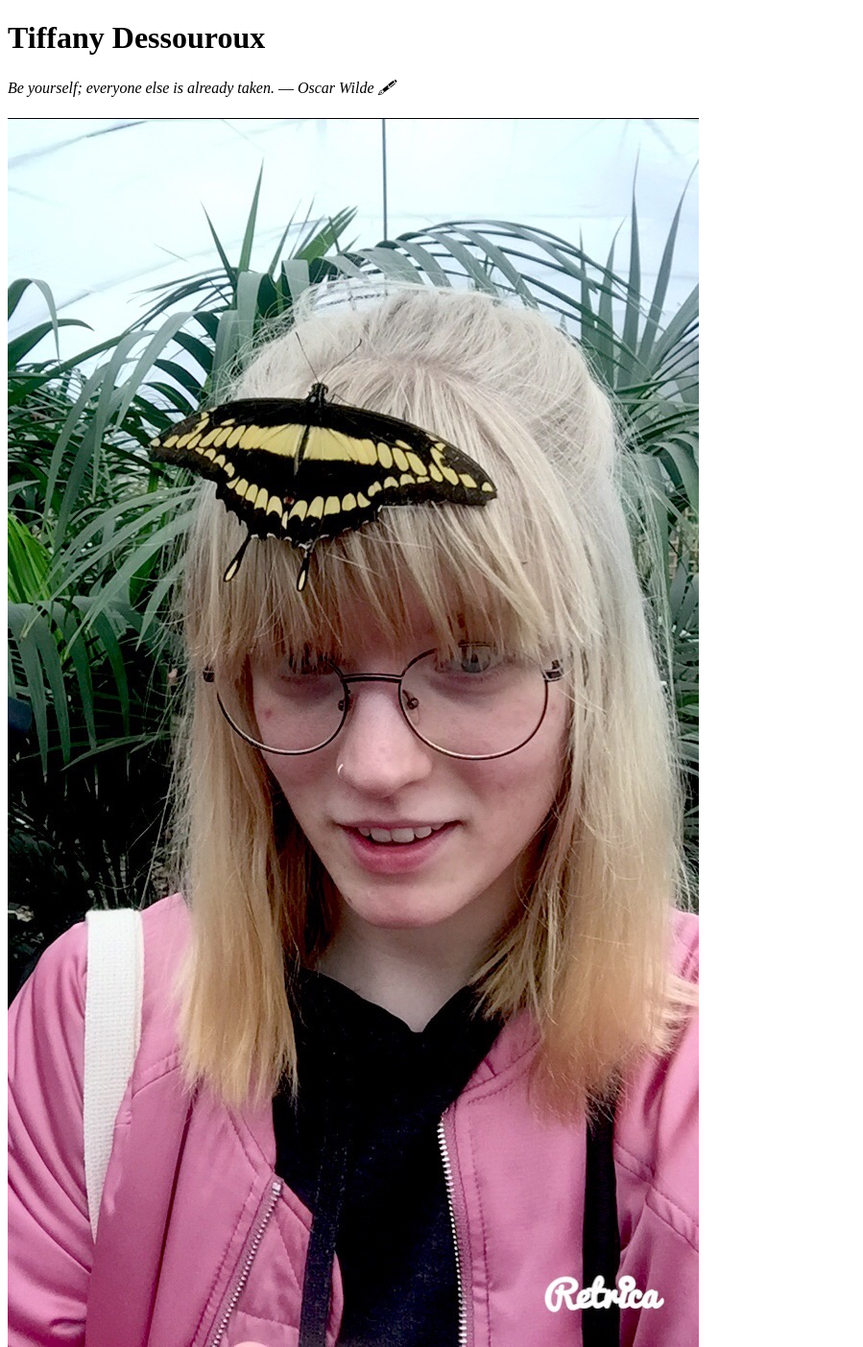
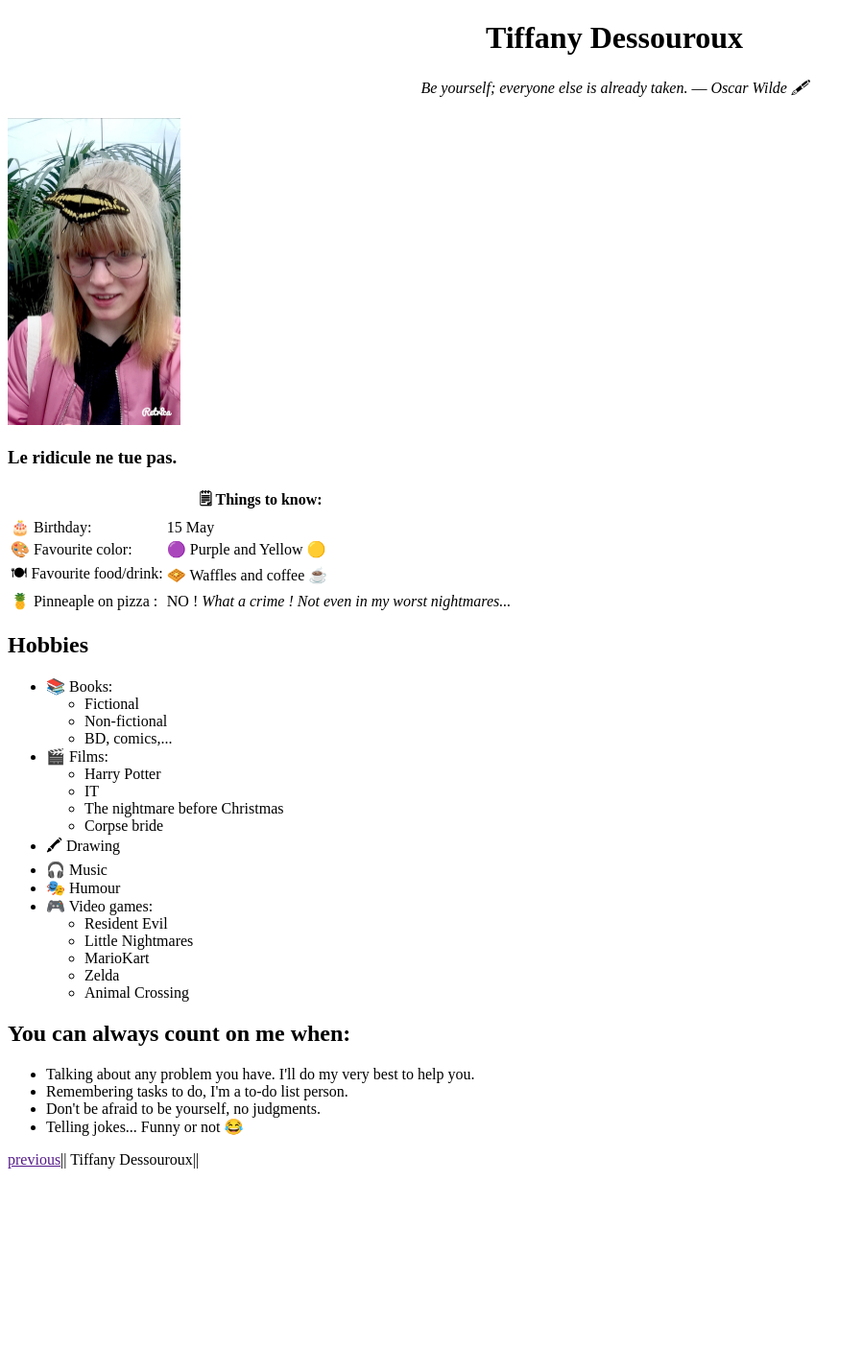
Before and after one commit to Tiffany-D/markdown-warmup-html, a plain HTML site: page index.html in a window 1280 px wide. Shown: the top 1404 px of the page at 96% size, without its empty margins (0-899 px from the left). After the commit the page ends 1226 px from the top, so only its background shows below. Drawn offline with Linux system fonts and the light colour scheme.

Commit message:
css in progress

```diff
--- a/index.html
+++ b/index.html
@@ -4,6 +4,7 @@
     <meta charset="UTF-8">
     <meta http-equiv="X-UA-Compatible" content="IE=edge">
     <meta name="viewport" content="width=device-width, initial-scale=1.0">
+    <link rel="stylesheet" href="/style.css"/>
     <title>Markdown to HTML</title>
 </head>
 <body>
@@ -11,7 +12,7 @@
     <p><i>Be yourself; everyone else is already taken. ― Oscar Wilde 🖋</i></p>
     <img src="/IMG_3720.jpeg" alt="photo"/>
     <h3>Le ridicule ne tue pas.</h3>
-    <table>
+    <table class="infos">
         <thead>
             <tr>
                 <th colspan="2">
@@ -77,6 +78,7 @@
         <li>Don't be afraid to be yourself, no judgments.</li>
         <li>Telling jokes... Funny or not 😂</li>
     </ul>
-    <a href="">previous</a>|| Tiffany Dessouroux||
+    <footer><a href="">previous</a>|| Tiffany Dessouroux||</footer>
+
 </body>
 </html>
--- /dev/null
+++ b/style.css
@@ -0,0 +1,16 @@
+h1{
+    text-align: center;
+}
+
+p{
+    text-align: center;
+}
+
+img{
+    height: 20em;
+}
+
+.info{
+    display: flex;
+    justify-content: center;
+}
```
